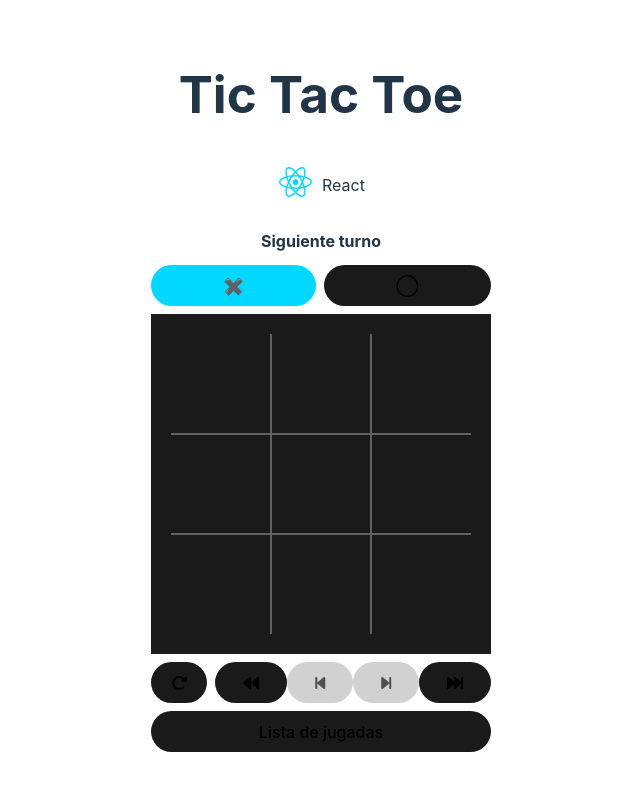
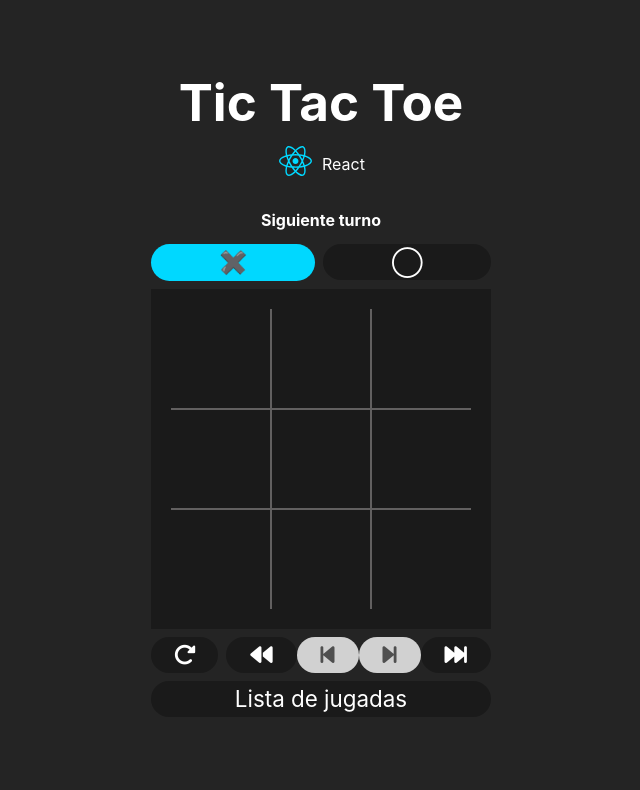
Before and after one commit to JohannCastillo/tic-tac-toe, a React (Vite) app: page / in a window 1280 px wide. Shown: the top 790 px of the page, without its empty margins (319-959 px from the left). Built offline with nearby package versions, Linux system fonts and the light colour scheme.

Commit message:
using only dark mode

```diff
--- a/src/App.css
+++ b/src/App.css
@@ -4,6 +4,11 @@
   padding: 2rem;
   text-align: center;
   position: relative;
+  color: white;
+}
+
+body{
+  background-color: #242424;
 }
 
 .logo {
@@ -52,7 +57,6 @@
 
 .cell {
   border: 1px solid rgba(195, 192, 192, 0.425);
-  padding: 0.6em 1.2em;
   font-size: 1em;
   font-weight: 500;
   font-family: inherit;
@@ -61,6 +65,8 @@
   transition: border-color 0.25s;
   width: 100px;
   height: 100px;
+  color: white;
+  font-size: 2em;
 }
 
 aside{
@@ -120,5 +126,6 @@ li{
 }
 
 .large{
+  color: black;
   flex-grow: 1;
 }
--- a/src/components/Board.jsx
+++ b/src/components/Board.jsx
@@ -11,6 +11,8 @@ function Board() {
 
     const isWinner = game.winner !== null
     const isDraw = game.squares.every(value => value !== null) && !isWinner
+    const isXWinner = isWinner && game.squares[game.winner[0]] === TURNS.X
+    const iOWinner = isWinner && game.squares[game.winner[0]] === TURNS.O
 
     function controls(){
         return (
@@ -30,10 +32,26 @@ function Board() {
         <>
             <article>
                 <div style={{ display: 'flex', flexDirection: 'column', width: '100%', alignItems: 'center',}}>
-                    <strong className="stateMessage"> {isWinner ? 'Ganador ' : (isDraw ? 'Empate' : 'Siguiente turno ')} </strong>
+                    <strong className="stateMessage" > {!isWinner && (isDraw ? 'Empate' : 'Siguiente turno ')} </strong>
                     <div style={{display: 'flex', flexDirection: 'row', width: '100%', justifyContent: 'space-between', alignItems: 'center', gap: '0.5rem'}}>
-                        <Bar children={TURNS.X} className="button large" isActive={isWinner ? game.squares[game.winner[0]] === TURNS.X : game.turno === TURNS.X} isDraw={isDraw}></Bar>
-                        <Bar children={TURNS.O} className="button large" isActive={isWinner ? game.squares[game.winner[0]] === TURNS.O : game.turno === TURNS.O}isDraw={isDraw}></Bar>
+                        <div className="large" style={{display: 'flex', flexDirection: 'column', position: 'relative', color: game.COLORS.winner}}>
+                            <strong style={{position: 'absolute', top: '-20px', alignSelf: 'center', visibility: isXWinner ? '' : 'hidden',}}>Ganador</strong>
+                            <Bar
+                                children={TURNS.X}
+                                className="button large"
+                                isActive={isWinner ? game.squares[game.winner[0]] === TURNS.X : game.turno === TURNS.X}
+                                isDraw={isDraw}
+                            />
+                        </div>
+                        <div className="large" style={{display: 'flex', flexDirection: 'column', position: 'relative', color: game.COLORS.winner}}>
+                            <strong style={{position: 'absolute', top: '-20px', alignSelf: 'center', visibility: iOWinner ? '' : 'hidden'}}>Ganador</strong>
+                            <Bar
+                                children={TURNS.O}
+                                className="button large"
+                                isActive={isWinner ? game.squares[game.winner[0]] === TURNS.O : game.turno === TURNS.O}
+                                isDraw={isDraw}
+                            />
+                         </div>
                     </div>
                 </div>
                 <div style={{display: 'flex', flexDirection: 'row'}}>
--- a/src/index.css
+++ b/src/index.css
@@ -34,19 +34,19 @@ body {
 
 h1 {
   font-size: 3.2em;
-  line-height: 1.1;
+  line-height: 0;
 }
 
 .button {
-  border: 1px solid transparent;
-  padding: 0.6em 1.2em;
-  font-size: 1em;
-  font-weight: 500;
+  border: none;
+  padding: 0.2em 1em;
+  font-size: 1.4em;
   font-family: inherit;
   background-color: #1a1a1a;
+  color: white;
   cursor: pointer;
   transition: border-color 0.25s;
-  border-radius: 50px;
+  border-radius: 30px;
   margin-top: 8px;
 }
 
```
